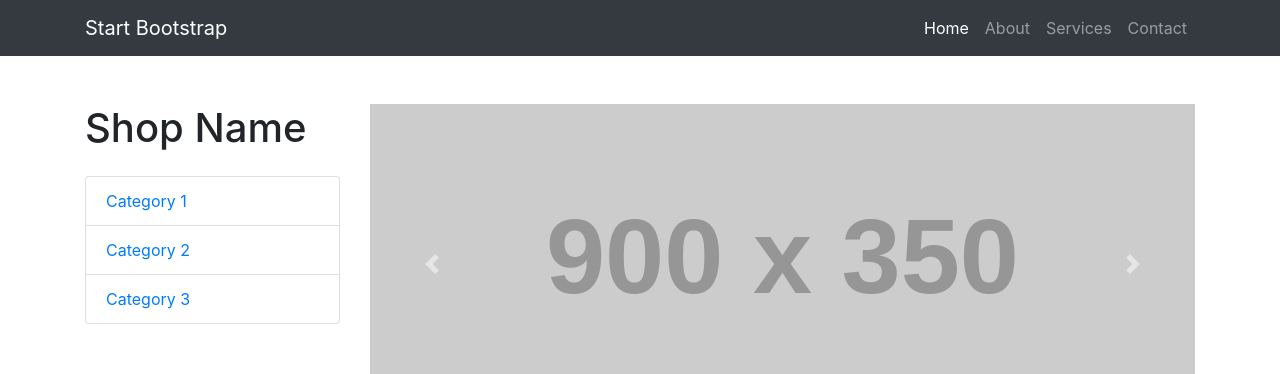
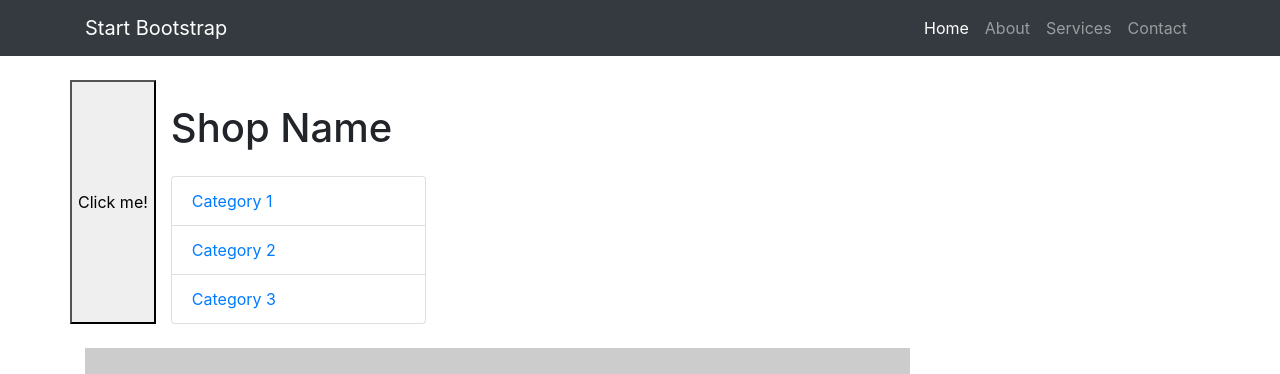
Before and after one commit to Preil/movie-app, a Next.js app: page / in a window 1280 px wide. Shown: the top 374 px of the page. Built offline with nearby package versions, Linux system fonts and the light colour scheme.

Commit message:
Improving fetching data with useEffect hook.

```diff
--- a/pages/index.js
+++ b/pages/index.js
@@ -14,9 +14,24 @@
 const Home = () => {
 
   const [movies, setMovies] = useState([]);
-  getMovies().then((movies) => {
-    setMovies(movies);
-  })
+  const [count, setCount] = useState(0);
+
+  // this approach may work with extra unnecessary loops
+
+  // getMovies().then((movies) => {
+  //   setMovies(movies);
+  //   console.log('getting movies called')
+  // })
+
+  // UseEffect watch for count changes
+  // and if there is changes it run its callback function
+  useEffect(()=>{
+    getMovies().then((movies) => {
+      setMovies(movies);
+      console.log('getting movies called')
+    })
+  }, [count])
+
 
   return (
     <div>
@@ -41,6 +56,7 @@
 
         <div className="container">
           <div className="row">
+            <button onClick={()=>setCount(count+1)}>Click me!</button>
             <div className="col-lg-3">
               <Sidebar/>
             </div>
```
